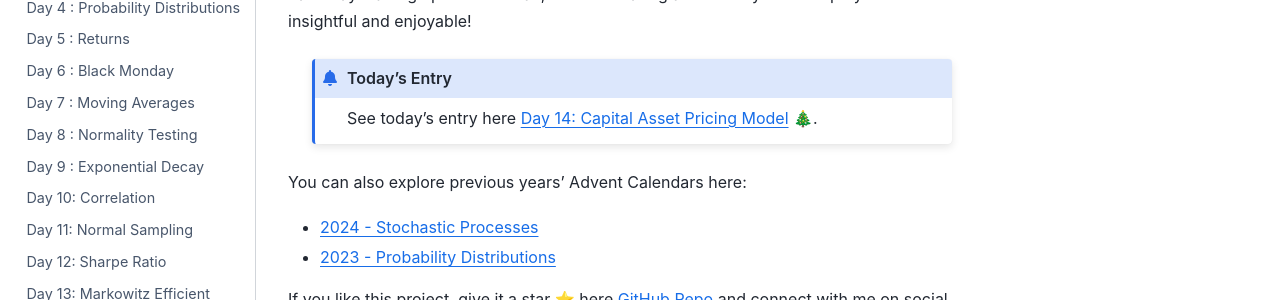
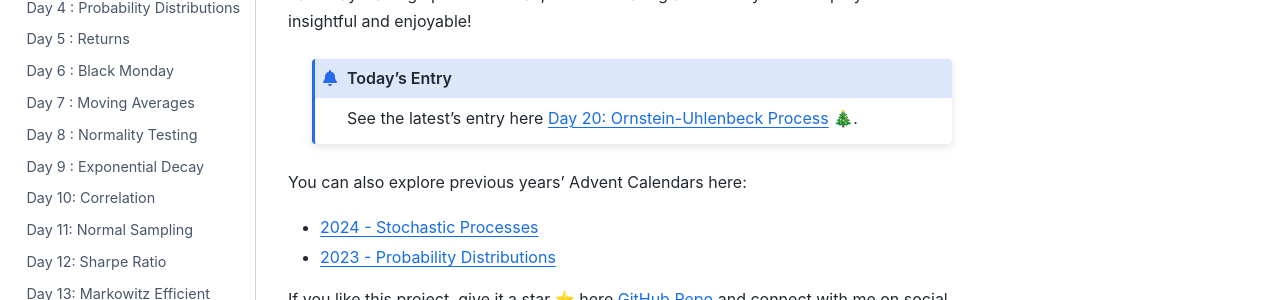
Before and after one commit to quantgirluk/advent-calendar-2025, a Sphinx documentation site: the page built from docs/source/index.rst, in a window 1280 px wide and 1373 px high. Shown: the part 394-694 px from the top of the window. Built offline with Sphinx 7.4.7 and the Sphinx Book theme 1.1.4, drawn with Linux system fonts in a browser that asks for light colours; pages that are not in the unit, such as notebooks, are missing from menus.

Commit message:
Update index.rst

```diff
--- a/docs/source/index.rst
+++ b/docs/source/index.rst
@@ -22,7 +22,7 @@ Each day leading up to Christmas, I will be sharing a new entry here. Hope you f
 
 .. admonition:: Today's Entry
 
-   See today's entry here :doc:`Day 14: Capital Asset Pricing Model <day_14_capm>` 🎄.
+   See the latest's entry here :doc:`Day 20: Ornstein-Uhlenbeck Process <day_20_ou_process>` 🎄.
 
 .. raw:: html
 
```
